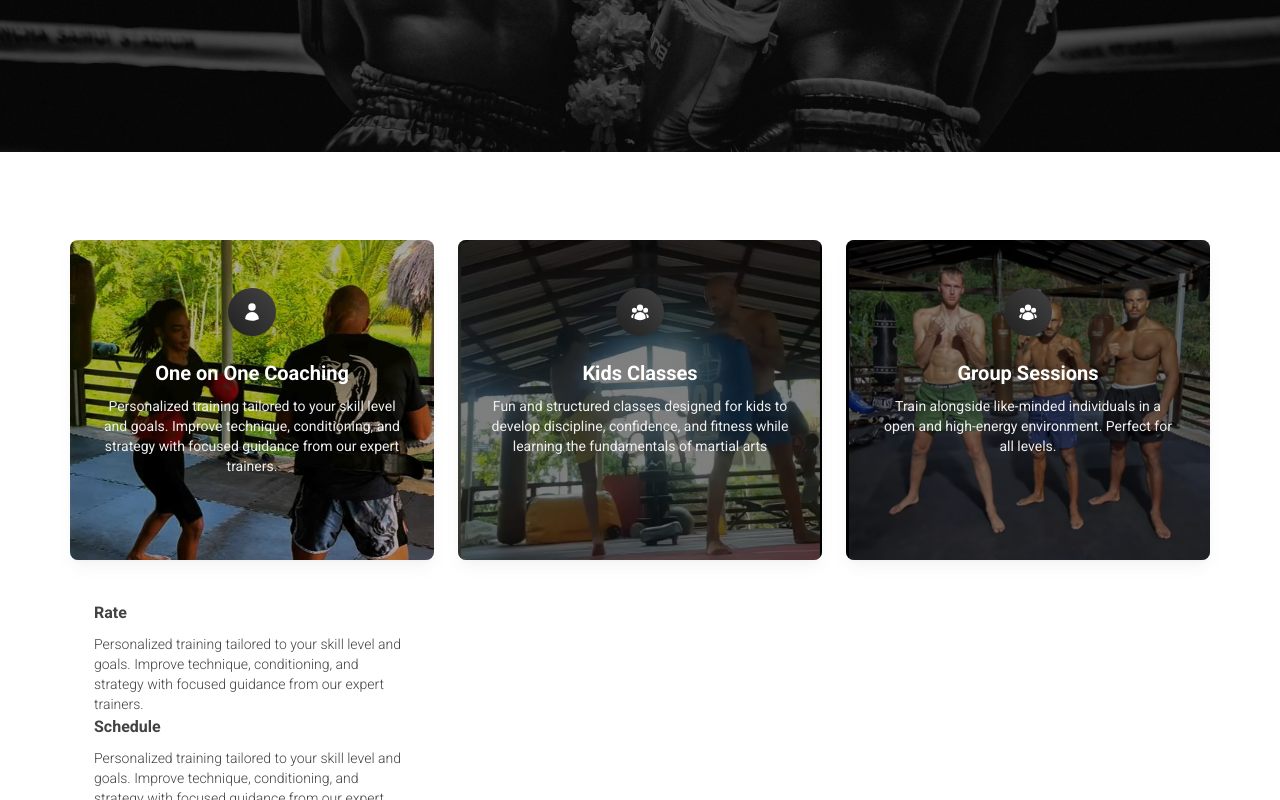
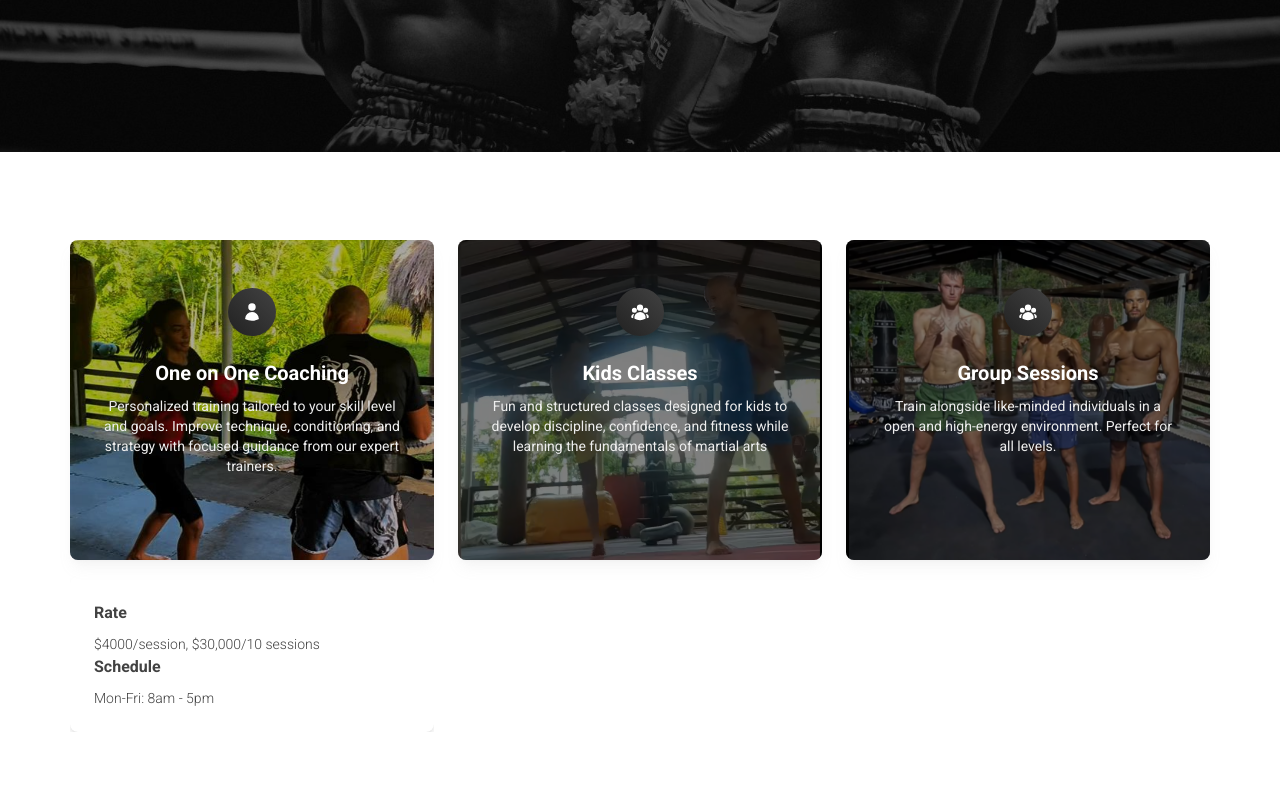
Before and after one commit to dimarqe/muay-thai-website, a React (Vite) app: page /muay-thai-website/home in a window 1280 px wide. Both pictures are taken after a click on the element 252 px from the left and 1048 px from the top of the page. Shown: the part 648-1448 px from the top of the page. Built offline with nearby package versions, Linux system fonts and the light colour scheme.

Commit message:
Added rate and schedule fields

```diff
--- a/src/data/features-data.js
+++ b/src/data/features-data.js
@@ -16,6 +16,8 @@ export const featuresData = [
     backgroundImage: coachingImage,
     description:
       "Personalized training tailored to your skill level and goals. Improve technique, conditioning, and strategy with focused guidance from our expert trainers.",
+    rate:"$4000/session, $30,000/10 sessions",
+    schedule:"Mon-Fri: 8am - 5pm"
   },
   {
     color: "gray",
@@ -24,6 +26,8 @@ export const featuresData = [
     backgroundImage: kidsImage,
     description:
       "Fun and structured classes designed for kids to develop discipline, confidence, and fitness while learning the fundamentals of martial arts",
+    rate:"$4000/session, $30,000/10 sessions",
+    schedule:"Sat: 10:45am - 11:45am"
   },
   {
     color: "gray",
@@ -32,6 +36,8 @@ export const featuresData = [
     backgroundImage: groupImage,
     description:
       "Train alongside like-minded individuals in a open and high-energy environment. Perfect for all levels.",
+    rate:"$4000/session, $30,000/10 sessions",
+    schedule:"Sat: 8am - 9:30am/9:30 - 10:30"
   },
 ];
 
--- a/src/data/team-data.js
+++ b/src/data/team-data.js
@@ -8,8 +8,8 @@ export const teamData = [
     name: "Julien Guyonnet",
     position: "Muay Thai/K1 fighter",
     description:
-      "I began training in Muay Thai over 15 years ago — since then I've fought in promotions like MTGP, Enfusion, and Ringmaster. My style blends traditional Muay Thai with K1 techniques, focusing on sharp skills, discipline, and mental strength."
-      +"Now, my greatest reward is helping students grow—not just as fighters, but as confident, disciplined individuals in all aspects of life.",
+      "I began training in Muay Thai over 10 years ago — since then I've fought in promotions like MTGP, Enfusion, and Ringmaster. My style blends traditional Muay Thai with K1 techniques, focusing on sharp skills, discipline, and mental strength."
+      +" Now, my goal is helping students grow—not just as fighters, but as confident, disciplined individuals in all aspects of life.",
     // socials: [
     //   {
     //     color: "light-blue",
--- a/src/pages/home.jsx
+++ b/src/pages/home.jsx
@@ -51,7 +51,7 @@ export function Home() {
             </Typography>
           </div> */}
           <div className="grid grid-cols-1 gap-6 md:grid-cols-2 lg:grid-cols-3">
-            {featuresData.map(({ color, title, icon, backgroundImage, description }) => (
+            {featuresData.map(({ color, title, icon, backgroundImage, description, rate, schedule }) => (
               <FeatureCard
                 key={title}
                 color={color}
@@ -61,6 +61,8 @@ export function Home() {
                   className: "w-5 h-5 text-white",
                 })}
                 description={description}
+                rate={rate}
+                schedule={schedule}
               />
             ))}
           </div>
--- a/src/widgets/cards/feature-card.jsx
+++ b/src/widgets/cards/feature-card.jsx
@@ -7,7 +7,7 @@ import {
   IconButton,
 } from "@material-tailwind/react";
 
-export function FeatureCard({ color, icon, title, description, backgroundImage }) {
+export function FeatureCard({ color, icon, title, description, backgroundImage, rate, schedule }) {
   const [isOpen, setIsOpen] = useState(false);
 
   const handleCardClick = () => {
@@ -61,11 +61,11 @@ export function FeatureCard({ color, icon, title, description, backgroundImage }
           <Typography variant="h6" className="mb-2">
             Rate
           </Typography>
-          <Typography className="text-sm">{description}</Typography>
+          <Typography className="text-sm">{rate}</Typography>
           <Typography variant="h6" className="mb-2">
             Schedule
           </Typography>
-          <Typography className="text-sm">{description}</Typography>
+          <Typography className="text-sm">{schedule}</Typography>
         </div>
       </div>
     </div>
@@ -85,6 +85,8 @@ FeatureCard.propTypes = {
   title: PropTypes.string.isRequired,
   description: PropTypes.node.isRequired,
   backgroundImage: PropTypes.string,
+  rate: PropTypes.string,
+  schedule: PropTypes.string,
 };
 
 FeatureCard.displayName = "/src/widgets/layout/feature-card.jsx";
```
